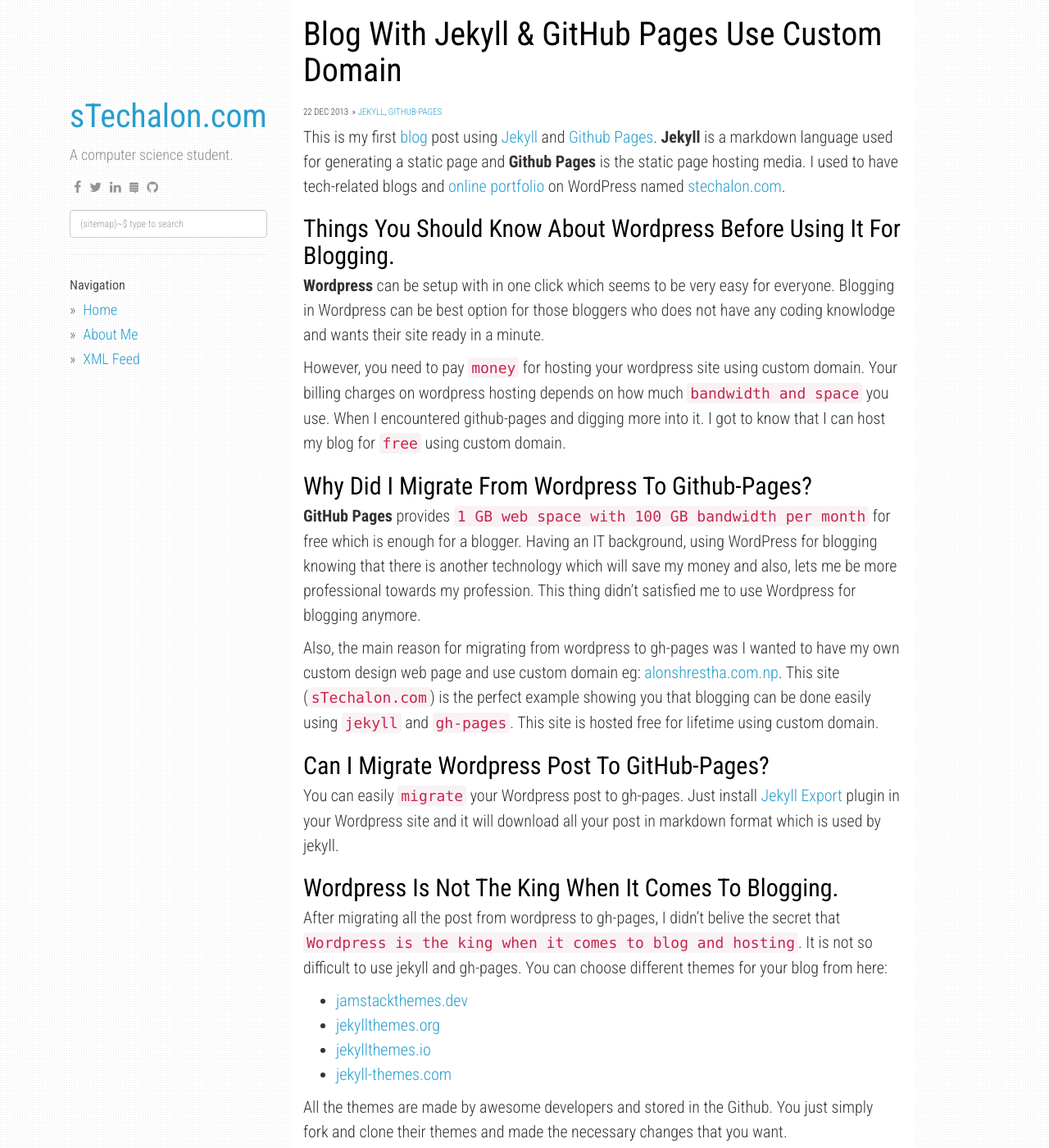
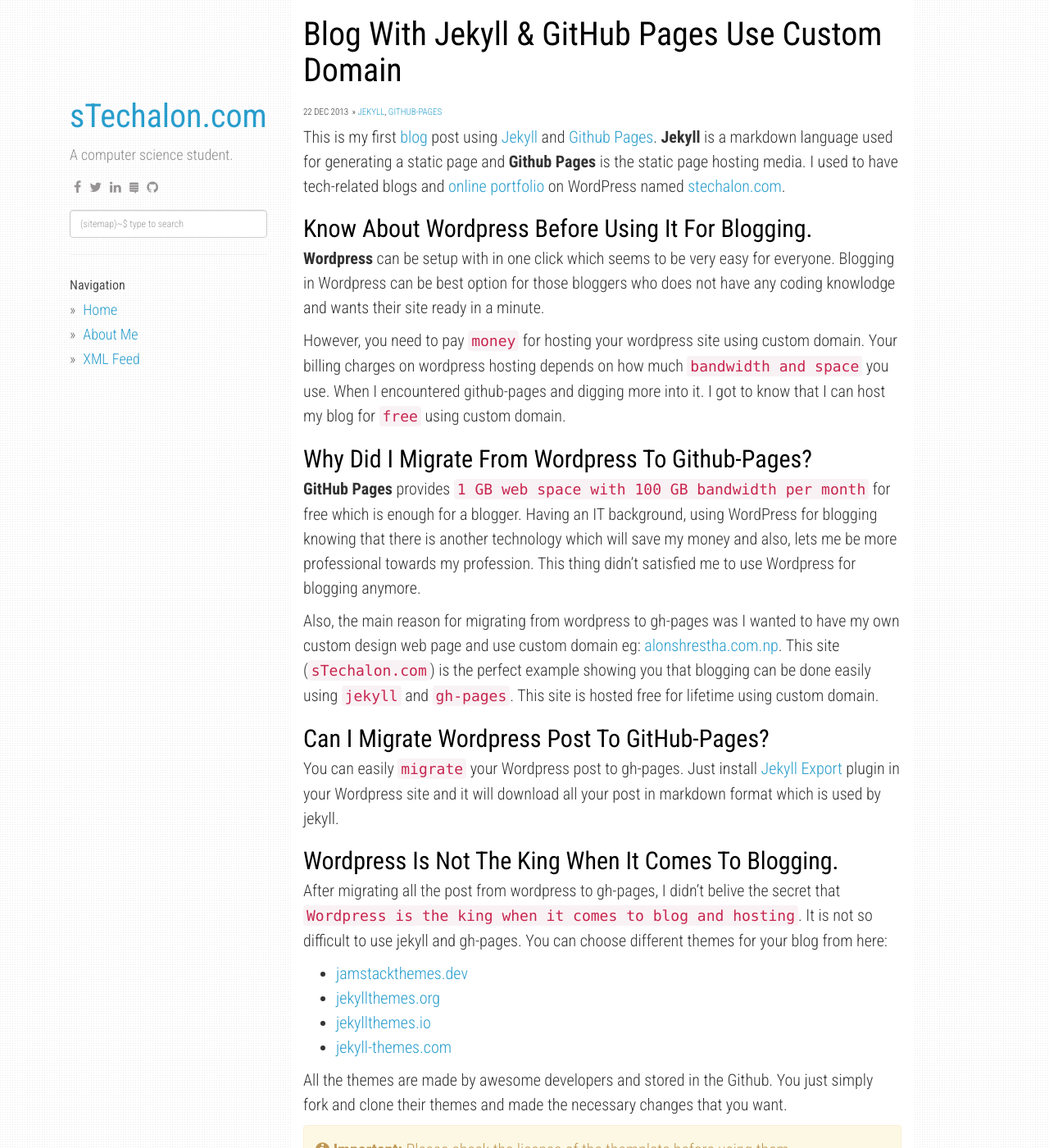
Before and after one commit to alonshrestha/stechalon.com, a Jekyll site: the page built from _posts/2019-06-27-start-blogging-with-jekyll-github-pages.md, in a window 1280 px wide and 1400 px high. Shown: the whole window at 82% size. Built offline with Jekyll 4.4.1, drawn with Linux system fonts in a browser that asks for light colours; nearby versions of some CDN libraries; comment, search, counter and statistics services are not loaded; some of the changed text lies outside the part shown.

Commit message:
Post Update

```diff
--- a/_posts/2019-06-27-start-blogging-with-jekyll-github-pages.md
+++ b/_posts/2019-06-27-start-blogging-with-jekyll-github-pages.md
@@ -14,7 +14,7 @@
 ---
 
 This is my first [blog](https://stechalon.com/){:target="_blank"} post using [Jekyll](https://jekyllrb.com/){:target="_blank"}{:rel="nofollow"} and [Github Pages](https://pages.github.com/){:target="_blank"}{:rel="nofwollow"}. **Jekyll** is a markdown language used for generating a static page and **Github Pages** is the static page hosting media. I used to have tech-related blogs and [online portfolio](https://blog.alonshrestha.com.np//Portfolio-using-Github/){:target="_blank"} on WordPress named [stechalon.com](https://stechalon.com/){:target="_blank"}.
-## Things You Should Know About Wordpress Before Using It For Blogging.
+## Know About Wordpress Before Using It For Blogging.
 
 **Wordpress** can be setup with in one click which seems to be very easy for everyone. Blogging in Wordpress can be best option for those bloggers who does not have any coding knowlodge and wants their site ready in a minute.
 
@@ -55,3 +55,5 @@
 ### Cons
 - [Programming and GitHub knowledge are required](#)
 - [Supports Static Sites Only](#)
+
+{% include successCallout.html heading= "Plese let me know your thought on using jekyll and gh-pages for blogging. Also, If you need any help on this reach me commenting down below." %}
```
